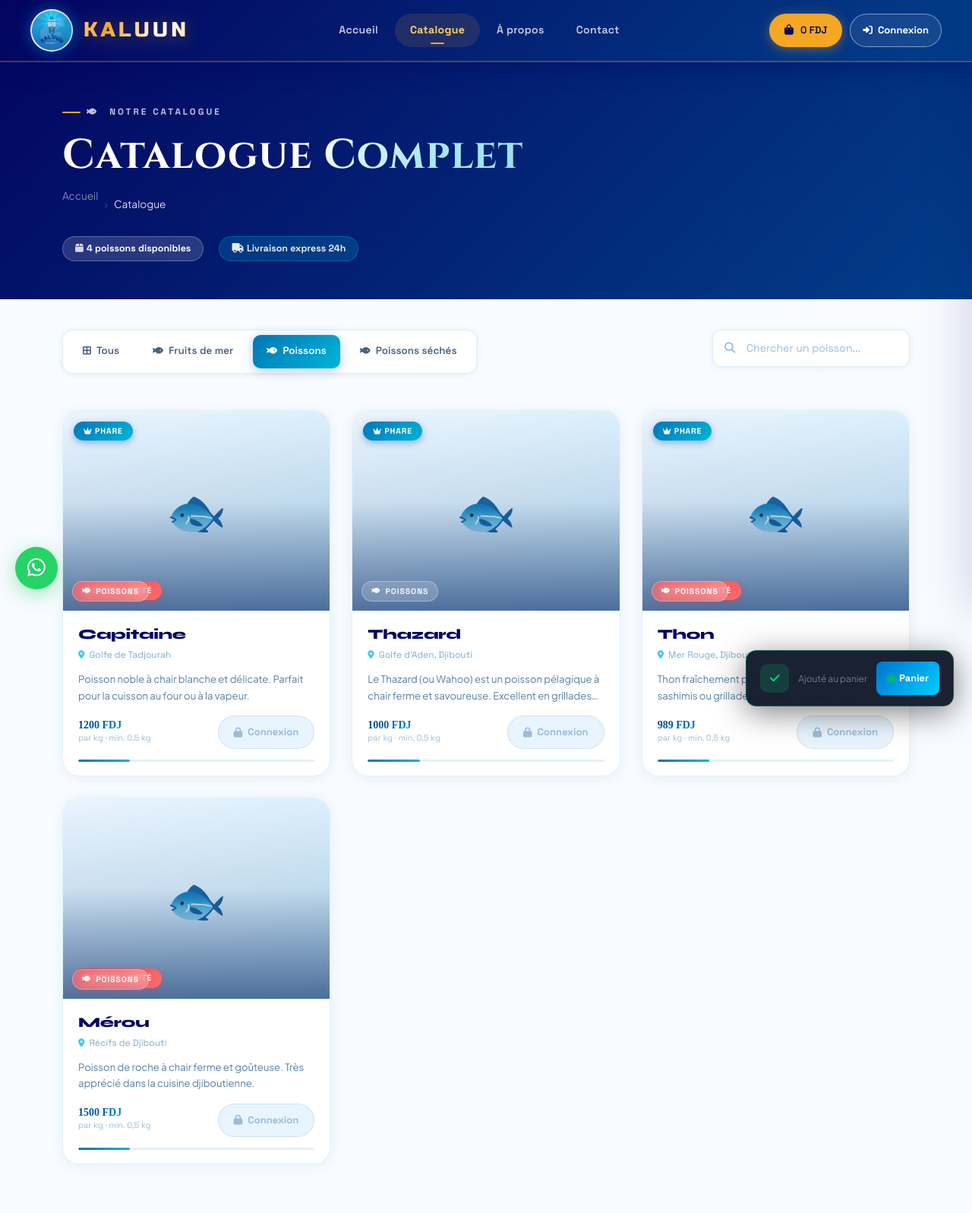
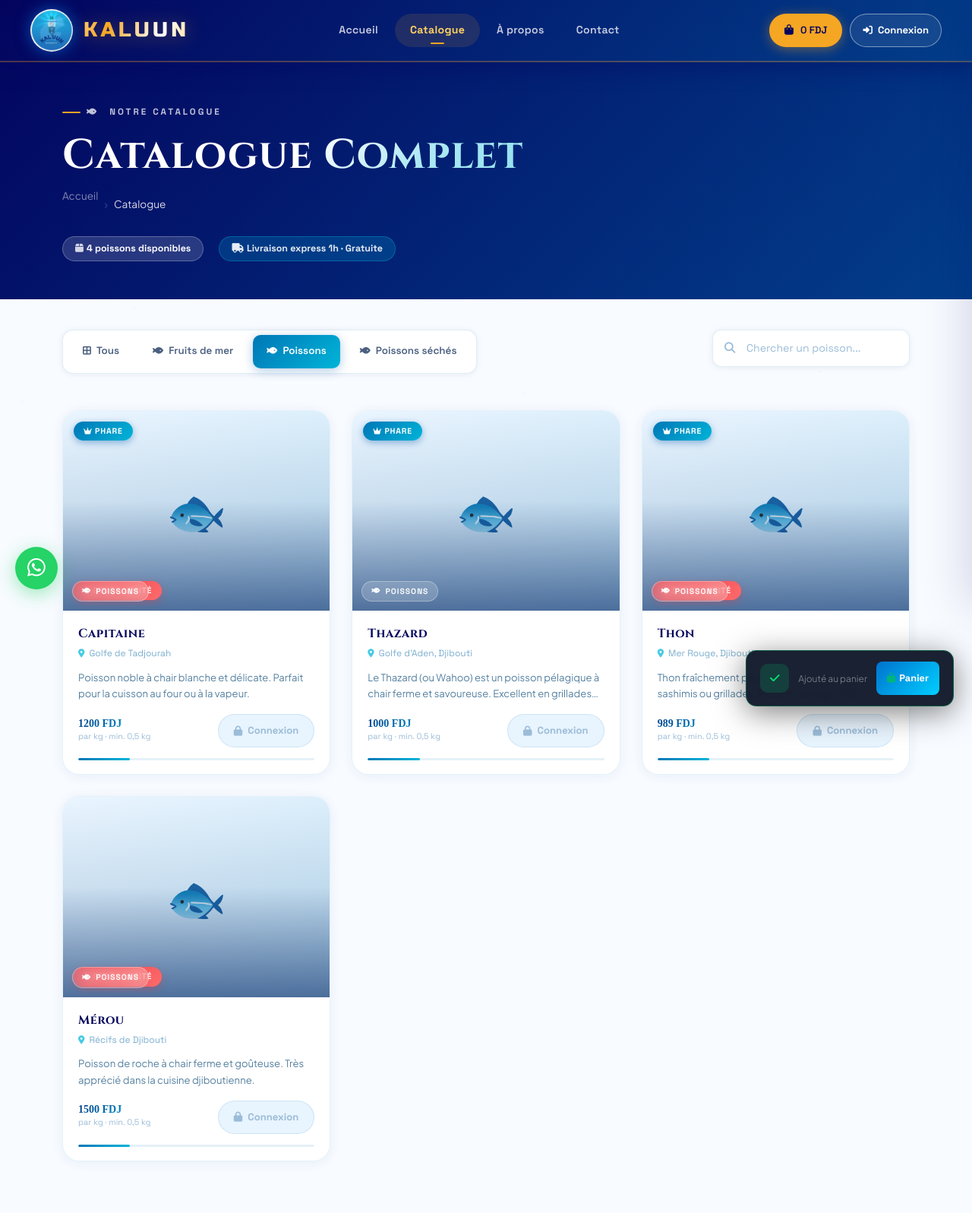
Before and after one commit to Kaluun/Kaluun, a Django app: page /produits/categorie/poissons/ in a window 1280 px wide. Shown: the top 1597 px of the page at 76% size. Run offline with Django 4.2, Linux system fonts and the light colour scheme; data comes from the database, SQL or seed files in the repository; parts of the project's set-up code (start-up, migrations or seed data) failed here and were passed over; some libraries are stand-ins or nearby versions.

Commit message:
feat: noms poissons en Cinzel dans catalogue + livraison 1h gratuite partout
- .prod-name passe en Cinzel pour un rendu professionnel uniforme
- Remplacement de toutes les occurrences "24h" par "1h" (livraison)
- Ajout "gratuitement" dans les descriptions et badges de livraison
- Mise à jour og:description et meta_description pour WhatsApp/SEO

```diff
--- a/templates/base.html
+++ b/templates/base.html
@@ -11,7 +11,7 @@
   <meta property="og:type" content="website">
   <meta property="og:site_name" content="KALUUN">
   <meta property="og:title" content="{% block og_title %}KALUUN · Poissonnerie Premium · Djibouti{% endblock %}">
-  <meta property="og:description" content="{% block og_description %}KALUUN livre des poissons frais à Djibouti, pêchés le jour même. Commandez en ligne et faites-vous livrer en 24h.{% endblock %}">
+  <meta property="og:description" content="{% block og_description %}KALUUN livre des poissons frais à Djibouti, pêchés le jour même. Commandez en ligne et faites-vous livrer en 1h, gratuitement.{% endblock %}">
   <meta property="og:image" content="{% block og_image %}{{ request.scheme }}://{{ request.get_host }}{% static 'images/logo-light.png' %}{% endblock %}">
   <meta property="og:url" content="{{ request.build_absolute_uri }}">
   <meta property="og:locale" content="fr_FR">
--- a/templates/store/product_detail.html
+++ b/templates/store/product_detail.html
@@ -3,7 +3,7 @@
 {% block title %}{{ product.name }} · KALUUN{% endblock %}
 {% block meta_description %}{{ product.name }} frais à {{ product.price|floatformat:0 }} FDJ/{{ product.unit }} - {{ product.description|truncatewords:25|default:"Livraison rapide à Djibouti, fraîcheur garantie." }}{% endblock %}
 {% block og_title %}{{ product.name }} · KALUUN{% endblock %}
-{% block og_description %}{{ product.description|truncatewords:25|default:"Poisson frais, pêché à Djibouti, livré chez vous en 24h." }}{% endblock %}
+{% block og_description %}{{ product.description|truncatewords:25|default:"Poisson frais, pêché à Djibouti, livré chez vous en 1h gratuitement." }}{% endblock %}
 {% if product.get_image_url %}{% block og_image %}{% if 'http' in product.get_image_url %}{{ product.get_image_url }}{% else %}{{ request.scheme }}://{{ request.get_host }}{{ product.get_image_url }}{% endif %}{% endblock %}{% endif %}
 
 {% block extra_css %}
@@ -81,7 +81,7 @@
             <i class="fas fa-shield-alt"></i>Certifié
           </span>
           <span style="display:inline-flex;align-items:center;gap:6px;background:#FFF8EC;border:1.5px solid rgba(245,166,35,.3);color:#C17D00;padding:7px 14px;border-radius:20px;font-size:.76rem;font-weight:700;font-family:'Space Grotesk',sans-serif;">
-            <i class="fas fa-truck"></i>Livraison 24h
+            <i class="fas fa-truck"></i>Livraison 1h · Gratuite
           </span>
         </div>
       </div>
@@ -198,7 +198,7 @@
             <div style="font-size:.72rem;color:#5580A0;margin-top:3px;font-family:'Space Grotesk',sans-serif;font-weight:600;">Satisfaction</div>
           </div>
           <div style="flex:1;text-align:center;padding:12px;border-right:1.5px solid rgba(0,119,182,.1);">
-            <div style="font-family:'Syne',sans-serif;font-size:1.5rem;font-weight:800;background:linear-gradient(135deg,#0077B6,#00B4D8);-webkit-background-clip:text;-webkit-text-fill-color:transparent;">24h</div>
+            <div style="font-family:'Syne',sans-serif;font-size:1.5rem;font-weight:800;background:linear-gradient(135deg,#0077B6,#00B4D8);-webkit-background-clip:text;-webkit-text-fill-color:transparent;">1h</div>
             <div style="font-size:.72rem;color:#5580A0;margin-top:3px;font-family:'Space Grotesk',sans-serif;font-weight:600;">Livraison</div>
           </div>
           <div style="flex:1;text-align:center;padding:12px;">
--- a/templates/store/products.html
+++ b/templates/store/products.html
@@ -155,10 +155,10 @@
   padding: 20px 20px 18px;
 }
 .prod-name {
-  font-family: 'Syne', sans-serif;
-  font-size: 1.15rem; font-weight: 800;
-  color: var(--t-dark); margin-bottom: 7px; line-height: 1.2;
-  letter-spacing: -.3px;
+  font-family: 'Cinzel', serif;
+  font-size: 1rem; font-weight: 700;
+  color: var(--t-dark); margin-bottom: 7px; line-height: 1.25;
+  letter-spacing: .5px;
 }
 .prod-name a { color: inherit; text-decoration: none; }
 .prod-name a:hover { color: var(--ocean); }
@@ -270,7 +270,7 @@
         <i class="fas fa-box me-1" style="opacity:.8;"></i>{{ products.count }} poisson{{ products.count|pluralize }} disponible{{ products.count|pluralize }}
       </span>
       <span style="background:rgba(0,196,232,.18);border:1px solid rgba(0,196,232,.3);color:rgba(255,255,255,.9);padding:5px 16px;border-radius:20px;font-family:'Space Grotesk',sans-serif;font-size:.78rem;font-weight:700;">
-        <i class="fas fa-truck me-1"></i>Livraison express 24h
+        <i class="fas fa-truck me-1"></i>Livraison express 1h · Gratuite
       </span>
     </div>
   </div>
```
Also changed, not shown: templates/home.html (+4 -4 lines).
